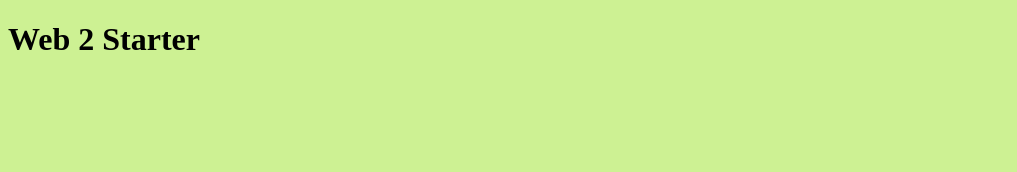
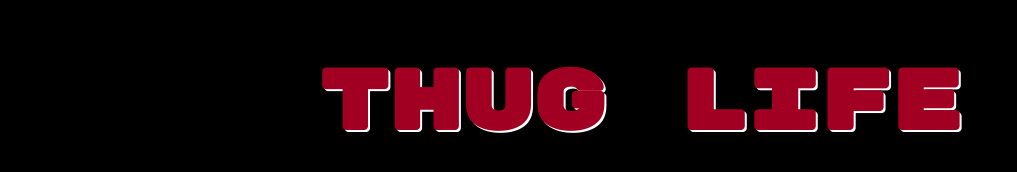
Before and after one commit to paperbagwishes/fittext, a plain HTML site: page index.html in a window 1280 px wide. Shown: the whole page, without its empty margins (0-1017 px from the left). Drawn offline with nearby package versions, Linux system fonts and the light colour scheme.

Commit message:
added
thug life

```diff
--- a/css/styles.css
+++ b/css/styles.css
@@ -1,5 +1,21 @@
 /*stlying*/
 
+
+@import url('https://fonts.googleapis.com/css?family=Rubik+Mono+One');
+
+h1 {
+color: #a10022;
+  font-size: 6em;
+  text-transform: uppercase;
+  text-align: center;
+  font-family: 'Rubik Mono One', sans-serif;
+  text-shadow:
+    2px 2px 0 white;
+   -2px -2px 0 white;
+    6px 6px 0 white;
+}
+
 body {
-    background: rgba(198, 240, 131, 0.87);
+    background:black;
+
 }
--- a/index.html
+++ b/index.html
@@ -1,19 +1,28 @@
+
 <!DOCTYPE html>
 <html lang="en">
 <head>
     <meta charset="UTF-8">
+
+
+    <title>FitText</title>
+
     <meta name="viewport" content="width=device-width, initial-scale=1">
-    <title>Web 2 starter.</title>
-
     <link rel="stylesheet" href="css/normalize.css">
     <link rel="stylesheet" href="css/styles.css">
+
 </head>
 <body>
 
-   <h1>Web 2 Starter</h1>
+    <h1>Thug Life</h1>
 
-<script src = "https://cdnjs.cloudflare.com/ajax/libs/jquery/3.1.1/jquery.min.js"> </script>
-<script src="plugin.js"></script>
-<script src="scripts.js"></script>
+
+
+    <!-- Scripts -->
+    <script src="https://cdnjs.cloudflare.com/ajax/libs/jquery/3.1.1/jquery.min.js"></script>
+    <script src="https://cdnjs.cloudflare.com/ajax/libs/FitText.js/1.2.0/jquery.fittext.min.js"></script>
+    <script src="js/plugin.js"></script>
+    <script src="js/scripts.js"></script>
+
 </body>
 </html>
--- a/js/plugin.js
+++ b/js/plugin.js
@@ -1 +1,44 @@
-//jqueryplugin
+// jQuery Plugin
+/*global jQuery */
+/*!
+* FitText.js 1.2
+*
+* Copyright 2011, Dave Rupert http://daverupert.com
+* Released under the WTFPL license
+* http://sam.zoy.org/wtfpl/
+*
+* Date: Thu May 05 14:23:00 2011 -0600
+*/
+
+(function( $ ){
+
+  $.fn.fitText = function( kompressor, options ) {
+
+    // Setup options
+    var compressor = kompressor || 1,
+        settings = $.extend({
+          'minFontSize' : Number.NEGATIVE_INFINITY,
+          'maxFontSize' : Number.POSITIVE_INFINITY
+        }, options);
+
+    return this.each(function(){
+
+      // Store the object
+      var $this = $(this);
+
+      // Resizer() resizes items based on the object width divided by the compressor * 10
+      var resizer = function () {
+        $this.css('font-size', Math.max(Math.min($this.width() / (compressor*10), parseFloat(settings.maxFontSize)), parseFloat(settings.minFontSize)));
+      };
+
+      // Call once to set.
+      resizer();
+
+      // Call on resize. Opera debounces their resize by default.
+      $(window).on('resize.fittext orientationchange.fittext', resizer);
+
+    });
+
+  };
+
+})( jQuery );
--- a/js/scripts.js
+++ b/js/scripts.js
@@ -1 +1,2 @@
 //scripts//
+$('h1').fitText(1.5);
```
